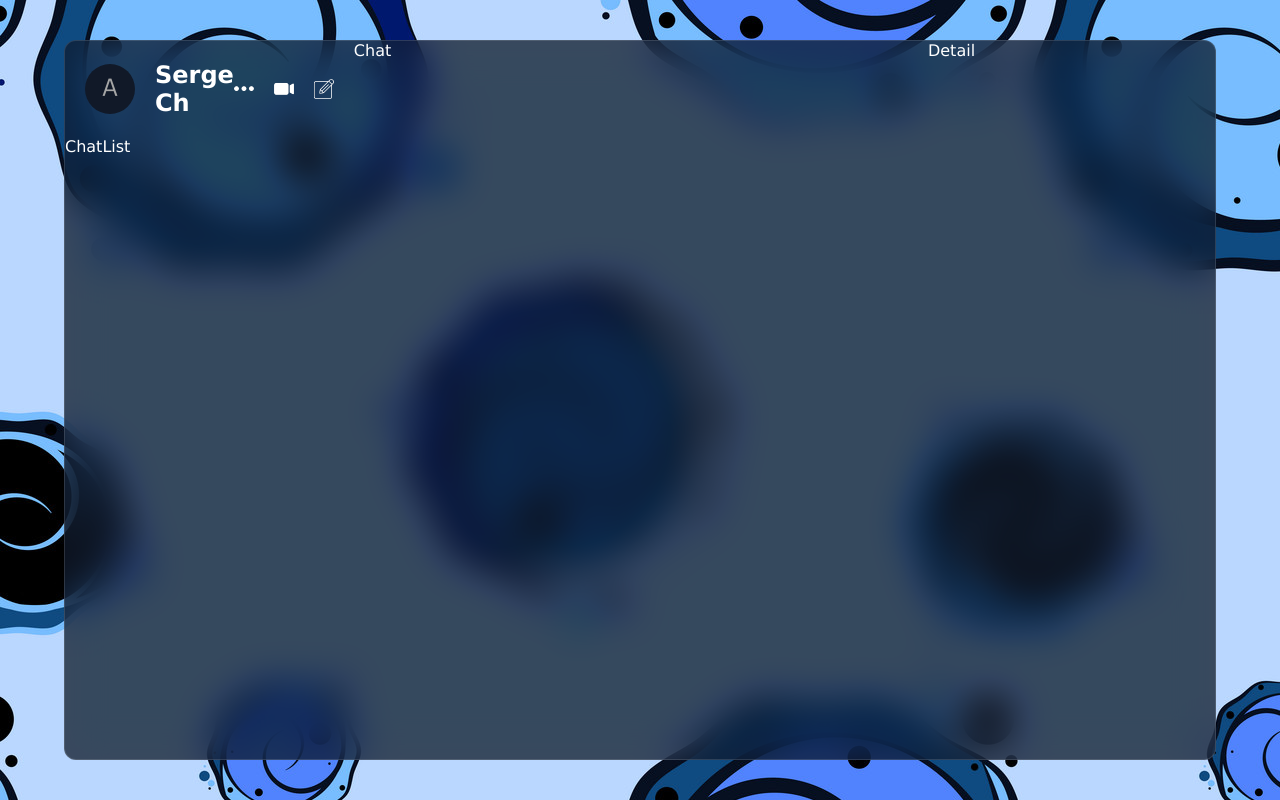
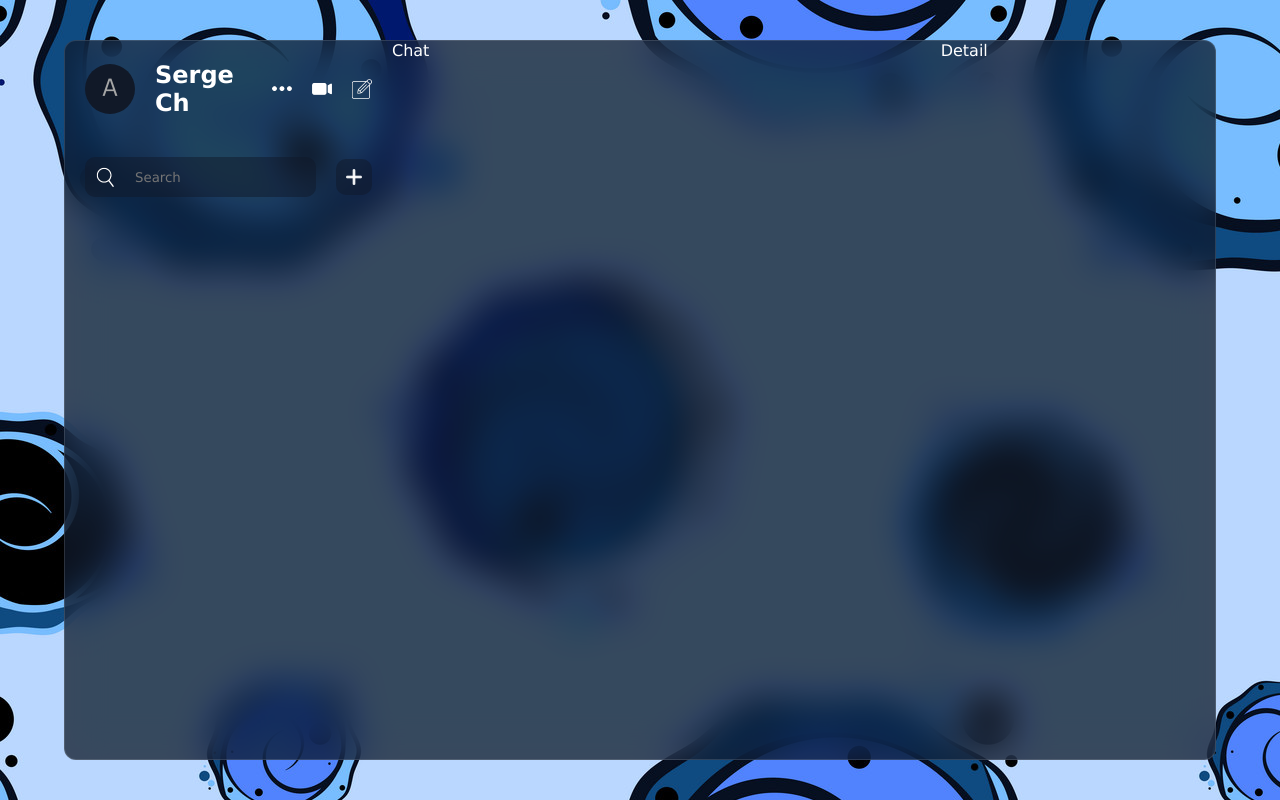
Before and after one commit to sergey87chuvasov/chat-app, a React (Vite) app: page / in a window 1280 px wide. Built offline with nearby package versions, Linux system fonts and the light colour scheme.

Commit message:
added React Search Bar Design

```diff
--- a/src/components/list/chatList/ChatList.jsx
+++ b/src/components/list/chatList/ChatList.jsx
@@ -1,7 +1,24 @@
+import { useState } from 'react';
 import './chatList.css';
 
 function ChatList() {
-  return <div className='chatList'>ChatList</div>;
+  const [addMode, setAddMode] = useState(false);
+  return (
+    <div className='chatList'>
+      <div className='search'>
+        <div className='searchBar'>
+          <img src='/search.png' alt='search pic' />
+          <input type='text' placeholder='Search' />
+        </div>
+        <img
+          className='add'
+          src={addMode ? './minus.png' : './plus.png'}
+          alt='plus btn'
+          onClick={() => setAddMode((prev) => !prev)}
+        />
+      </div>
+    </div>
+  );
 }
 
 export default ChatList;
--- a/src/components/list/chatList/chatList.css
+++ b/src/components/list/chatList/chatList.css
@@ -0,0 +1,40 @@
+.chatList {
+  .search {
+    display: flex;
+    align-items: center;
+    gap: 20px;
+    padding: 20px;
+
+    .searchBar {
+      flex: 1;
+      background-color: rgba(17, 25, 40, 0.5);
+      display: flex;
+      align-items: center;
+      gap: 20px;
+      border-radius: 10px;
+      padding: 10px;
+
+      input {
+        background-color: transparent;
+        border: none;
+        outline: none;
+        flex: 1;
+        color: white;
+      }
+
+      img {
+        width: 20px;
+        height: 20px;
+      }
+    }
+
+    .add {
+      width: 36px;
+      height: 36px;
+      background-color: rgba(17, 25, 40, 0.5);
+      padding: 10px;
+      border-radius: 10px;
+      cursor: pointer;
+    }
+  }
+}
```
